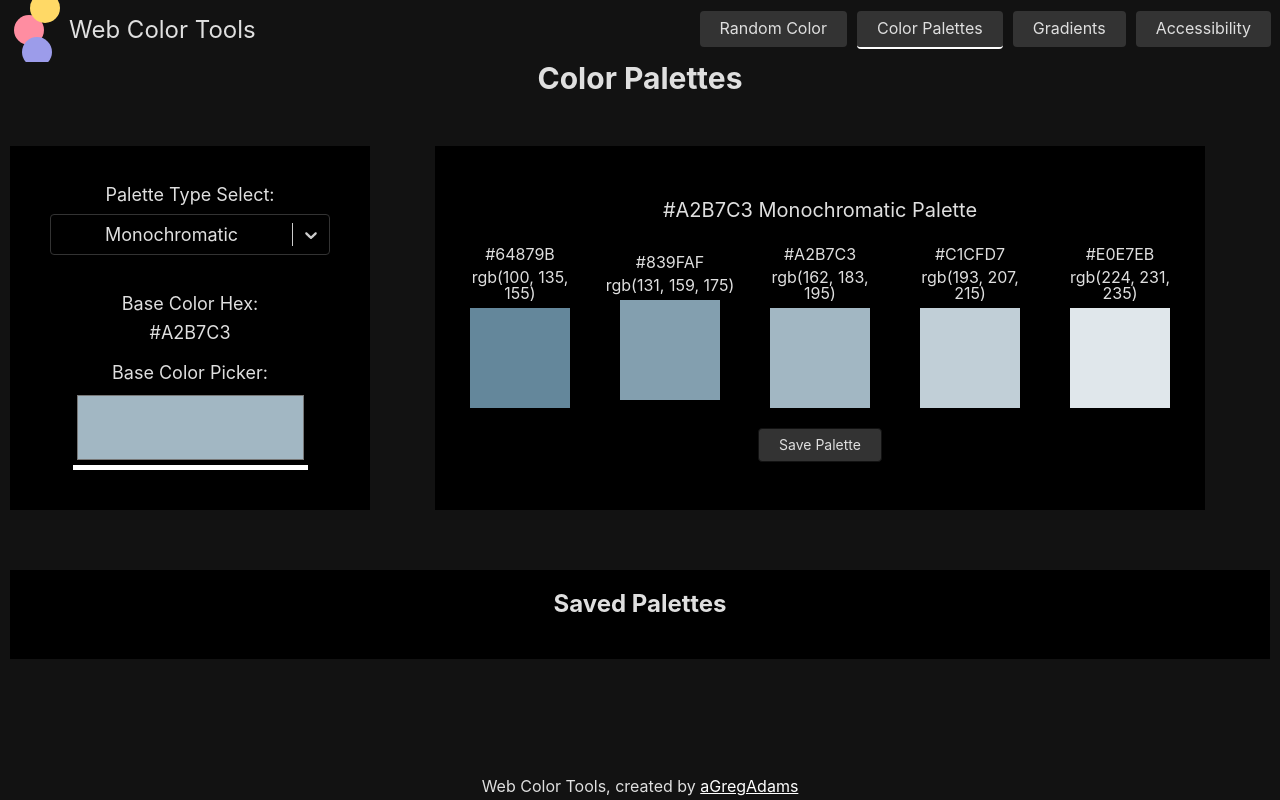
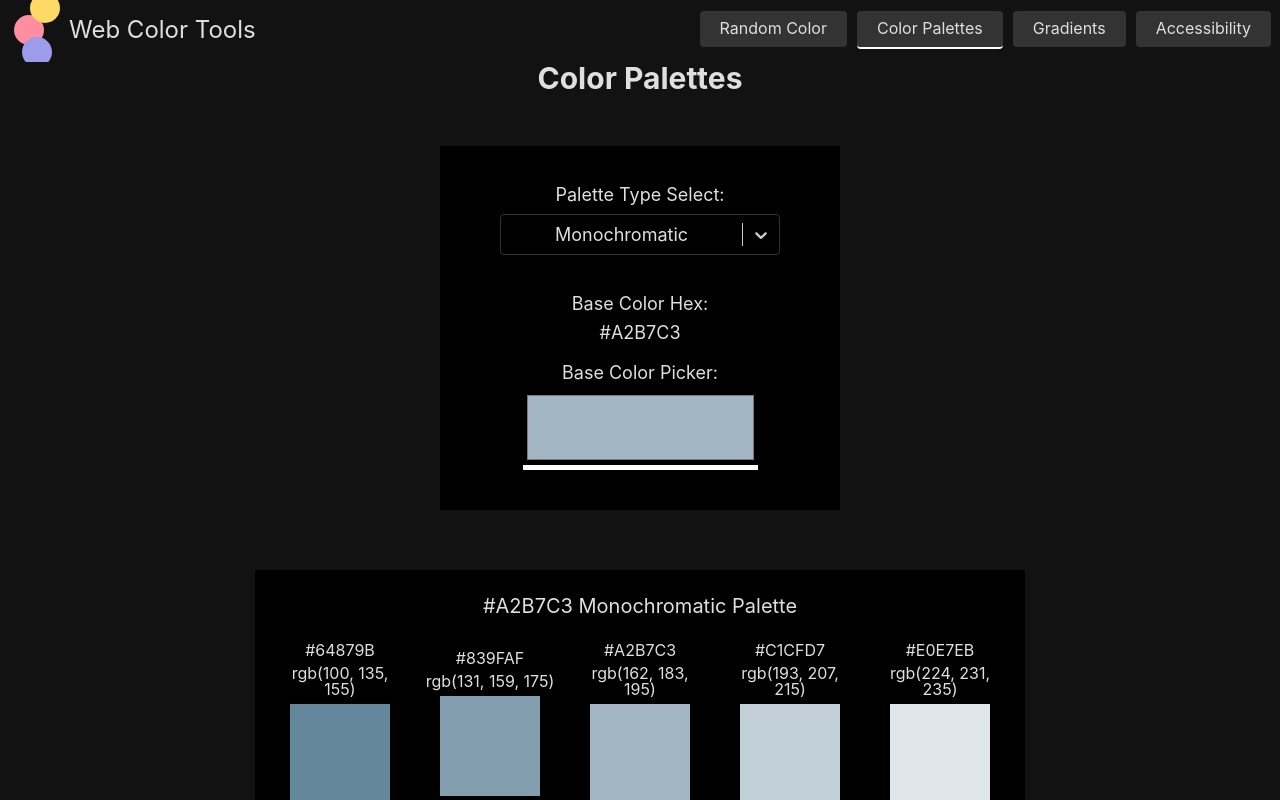
Before and after one commit to goadams/web-color-2, a React (Vite) app: page /palettes in a window 1280 px wide. Shown: the top 800 px of the page. Built offline with nearby package versions, Linux system fonts and the light colour scheme.

Commit message:
Improve experience on screens smaller than 1400 px wide

```diff
--- a/src/pages/ColorPalettes.css
+++ b/src/pages/ColorPalettes.css
@@ -4,6 +4,15 @@
     grid-template-areas:
         "picker  show"
         "saved   saved";
+}
+
+@media (max-width: 1400px) {
+    .palettes-container {
+        display: flex;
+        flex-direction: column;
+        justify-items: center;
+        align-items: center;
+    }
 }
 
 
```
